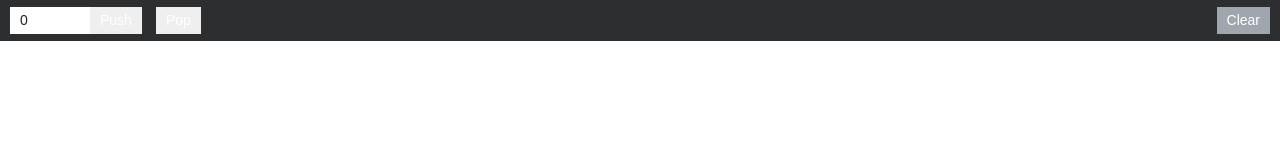
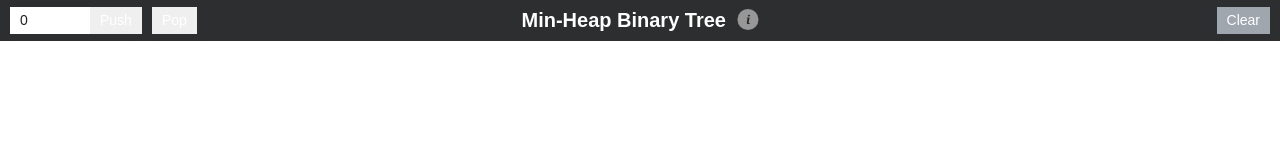
Before and after one commit to brettdewoody/binary-heap-visualizer, a plain HTML site: page index.html in a window 1280 px wide. Drawn offline with nearby package versions, Linux system fonts and the light colour scheme.

Commit message:
Style cleanup.

```diff
--- a/css/app.css
+++ b/css/app.css
@@ -14,17 +14,63 @@ svg {
   font-family: helvetica, sans-serif;
 }
 
-#controls {
+i {
+  display: inline-block;
+  border-radius: 9999px;
+  background-color: #FFFFFF;
+  opacity: 0.5;
+  font-style: italic;
+  font-size: 12px;
+  font-family: Georgia;
+  line-height: 21px;
+  position: relative;
+  top: -3px;
+  margin-left: 6px;
+  padding: 0;
+  width: 21px;
+  height: 21px;
+  text-align: center;
+  transition: all 0.1s linear;
+}
+
+i a {
+  color: #222222;
+  text-decoration: none;
+  display: block;
+  line-height: 21px;
+  width: 100%;
+}
+
+i:hover {
+  opacity: 1;
+}
+
+.controls {
   width: 100%;
   height: 41px;
   position: fixed;
   background-color: rgba(12, 13, 14, 0.862745);
 }
 
-#controls-input,
-#controls-pop,
-#controls-push,
-#controls-clear {
+.title {
+  display: inline-block;
+  font-size: 20px;
+  line-height: 41px;
+  position: absolute;
+  left: 50%;
+  transform: translateX(-50%);
+  margin: 0;
+  padding: 0;
+  color: #FFFFFF;
+  font-family: Arial, "Helvetica Neue", Helvetica, sans-serif;
+}
+
+.controls-joined {
+  float: left;
+}
+
+.input,
+.button {
   height: 27px;
   margin-top: 7px;
   border: 0;
--- a/index.html
+++ b/index.html
@@ -7,11 +7,14 @@
   </head>
   <body>
 
-    <div id="controls">
-      <input id="controls-input" type="number" step="1" value="0">
-      <button id="controls-push" onClick="binaryheaptree.push(Number(document.getElementById('controls-input').value)); visualize();">Push</button>
-      <button id="controls-pop" onClick="alert('The popped value is ' + binaryheaptree.pop()); visualize()">Pop</button>
-      <button id="controls-clear" onClick="binaryheaptree.clear(); visualize()">Clear</button>
+    <div class="controls">
+      <div class="controls-joined">
+        <input class="input" id="controls-input" type="number" step="1" value="0">
+        <button class="button" id="controls-push" onClick="handlePush();">Push</button>
+      </div>
+      <button class="button" id="controls-pop" onClick="handlePop()">Pop</button>
+        <h1 class="title">Min-Heap Binary Tree <i><a href="https://www.cs.cmu.edu/~tcortina/15-121sp10/Unit06B.pdf" target="_blank">i</a></i></h1>
+      <button class="button" id="controls-clear" onClick="handleClear();">Clear</button>
     </div>
 
     <div id="chart">
--- a/js/app.js
+++ b/js/app.js
@@ -1,7 +1,23 @@
 var binaryheaptree = new BinaryHeapTree();
 var binaryheapvisualizer = new BinaryHeapVisualizer("svg");
+
+var handlePush = function() {
+  binaryheaptree.push(Number(document.getElementById('controls-input').value));
+  visualize();
+};
+
+var handlePop = function() {
+  var popped = binaryheaptree.pop();
+  alert('The popped value is ' + popped);
+  visualize();
+}
+
+var handleClear = function() {
+  binaryheaptree.clear();
+  visualize();
+}
 
 var visualize = function () {
   d3.select("svg").selectAll("*").remove();
   binaryheapvisualizer.drawTree(binaryheaptree, 0);
-}
+};
```
